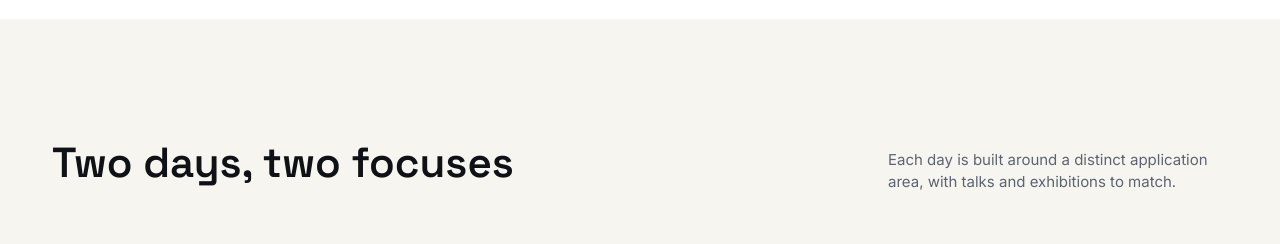
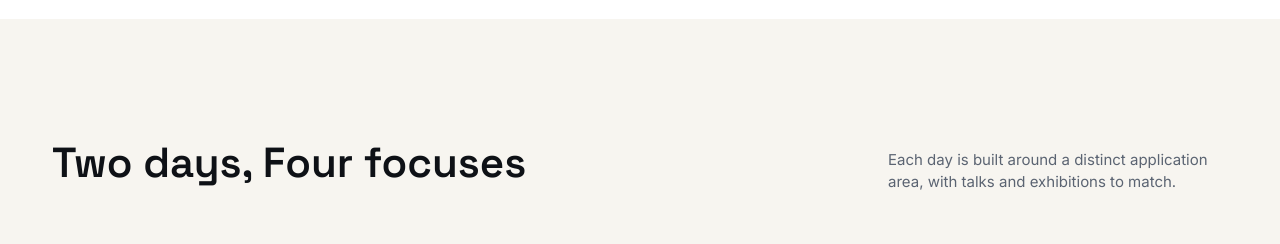
Before and after one commit to trs-tiet/TRS-DSAI-TIET, a Next.js app: page / in a window 1280 px wide. Shown: the part 1540-1784 px from the top of the page. Built offline with nearby package versions, Linux system fonts and the light colour scheme.

Commit message:
Update page.tsx

```diff
--- a/app/page.tsx
+++ b/app/page.tsx
@@ -125,7 +125,7 @@ export default function HomePage() {
       <section className="bg-paper py-28">
         <div className="wrap">
           <SectionHeading
-            title="Two days, two focuses"
+            title="Two days, Four focuses"
             subtitle="Each day is built around a distinct application area, with talks and exhibitions to match."
           />
         </div>
```
